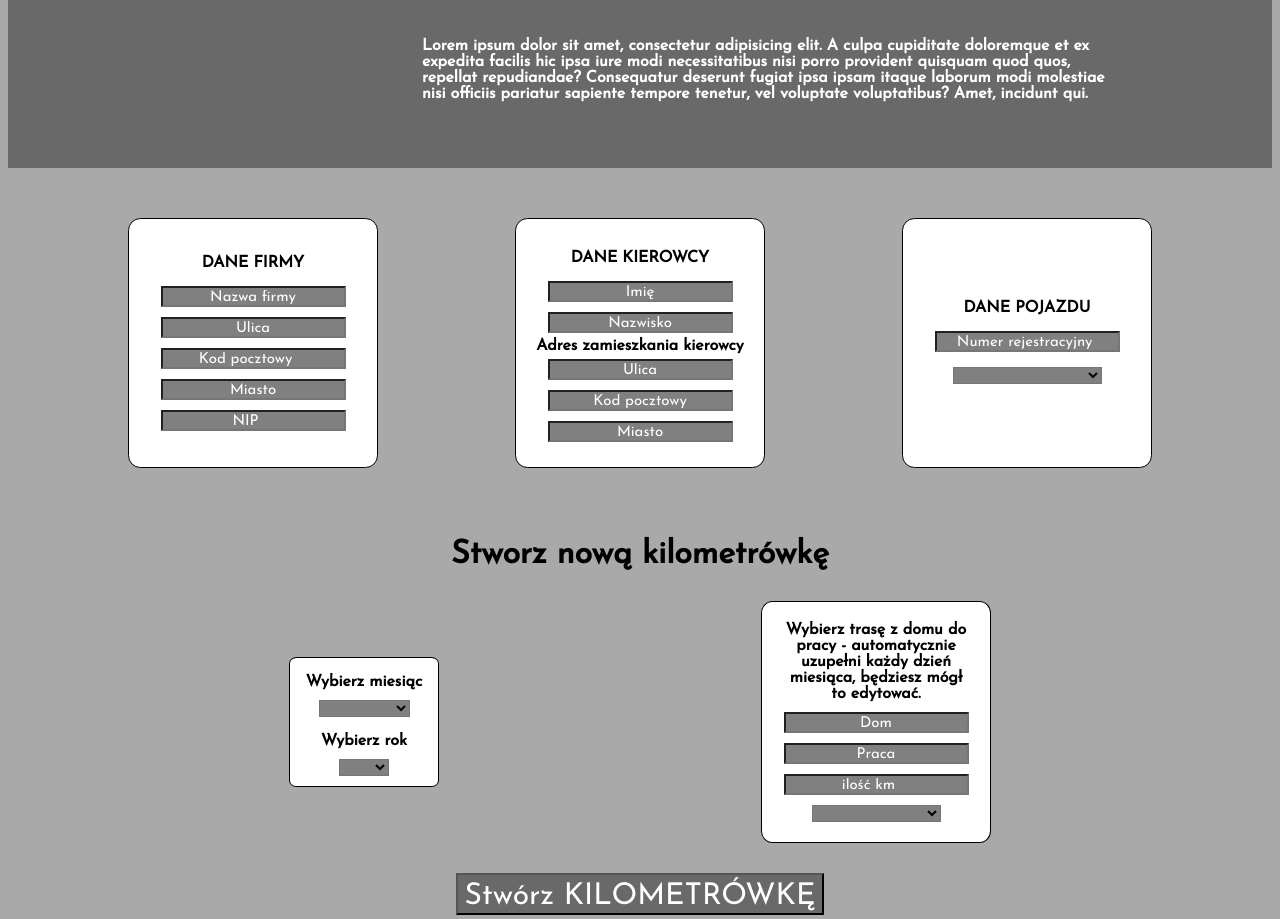
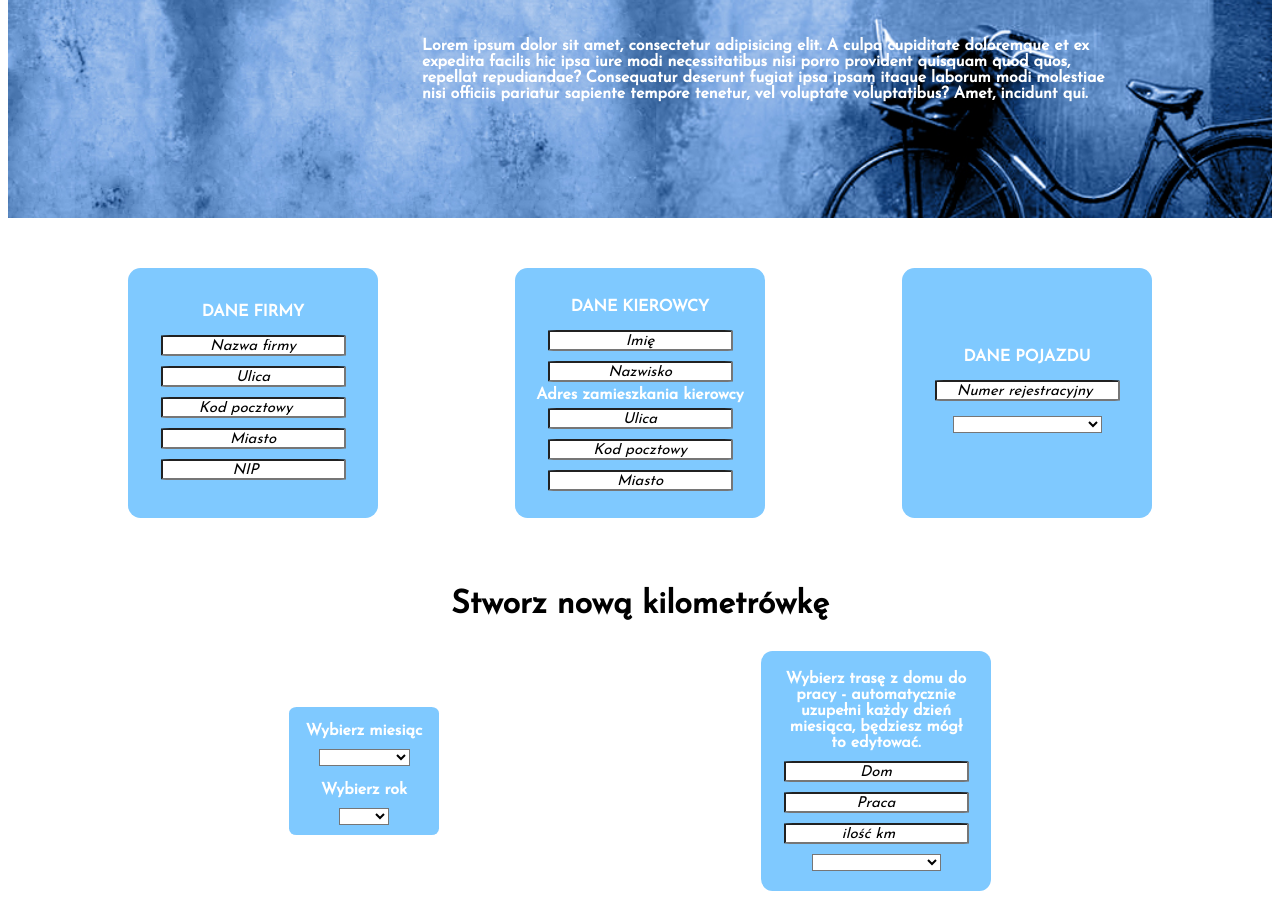
Before and after one commit to tomasz-cze/Distance_Log, a React (Create React App) app: page / in a window 1280 px wide. Shown: the top 919 px of the page. Built offline with nearby package versions, Linux system fonts and the light colour scheme.

Commit message:
css style changed, better readability

```diff
--- a/src/scss/_all.scss
+++ b/src/scss/_all.scss
@@ -1,11 +1,11 @@
-$backgroundColor1: darkgray;
+$backgroundColor1: white;
 $backgroundColor2: dimgray;
 $textColor: black;
-$formBackgroundColor: white;
+$formBackgroundColor: #7fc9ff;
 $borderColor: black;
 $inputColor: gray;
 $buttonColor1: dimgray;
-$color2: blue;
+$color2: white;
 
 * {
   box-sizing: border-box;
@@ -15,6 +15,7 @@ body {
   //background-image: url("../images/droga2.png");
   background-color: $backgroundColor1;
   font-weight: 700;
+  color: $color2;
   font-family: 'Josefin Sans','Playfair Display', serif;
 };
 
@@ -25,13 +26,14 @@ body {
 
 input {
   margin-top: 10px;
-  background-color: $inputColor;
+  background-color: $backgroundColor1;
+  border-radius: 5%;
 
 
 };
 
 button {
-  background-color: $buttonColor1 ;
+  background-color: $formBackgroundColor ;
 padding-top: 6px;
 
   font-family: 'Josefin Sans', cursive;
@@ -39,14 +41,15 @@ padding-top: 6px;
 
 select {
   margin-top: 10px;
-  background-color: $inputColor ;
+  background-color: $backgroundColor1 ;
 
   font-family: 'Josefin Sans','Playfair Display', serif;
 
 };
 
 ::placeholder {
-  color: white;
+  color: black;
+  font-style: italic;
   //font-weight: 700;
   font-size: 15px;
   text-align: center;
--- a/src/scss/main.css
+++ b/src/scss/main.css
@@ -2,8 +2,9 @@
   box-sizing: border-box; }
 
 body {
-  background-color: darkgray;
+  background-color: white;
   font-weight: 700;
+  color: white;
   font-family: 'Josefin Sans','Playfair Display', serif; }
 
 .container {
@@ -12,28 +13,32 @@ body {
 
 input {
   margin-top: 10px;
-  background-color: gray; }
+  background-color: white;
+  border-radius: 5%; }
 
 button {
-  background-color: dimgray;
+  background-color: #7fc9ff;
   padding-top: 6px;
   font-family: 'Josefin Sans', cursive; }
 
 select {
   margin-top: 10px;
-  background-color: gray;
+  background-color: white;
   font-family: 'Josefin Sans','Playfair Display', serif; }
 
 ::placeholder {
-  color: white;
+  color: black;
+  font-style: italic;
   font-size: 15px;
   text-align: center;
   font-family: 'Josefin Sans','Playfair Display', serif; }
 
 header {
-  background-color: dimgray;
+  background-image: url("../images/antique-bicycle-on-blue-painted-old-wall-background-header.jpg");
+  background-size: cover;
+  background-repeat: no-repeat;
   width: 100%;
-  height: 180px;
+  height: 230px;
   margin-top: -20px;
   color: white;
   padding-top: 20px; }
@@ -60,25 +65,22 @@ header {
     margin: 5px; }
   .companyForm .companyData {
     padding-top: 20px;
-    background-color: white;
+    background-color: #7fc9ff;
     border-radius: 5%;
     width: 250px;
-    height: 250px;
-    border: 1px solid black; }
+    height: 250px; }
   .companyForm .driverData {
     padding-top: 15px;
-    background-color: white;
+    background-color: #7fc9ff;
     border-radius: 5%;
     width: 250px;
-    height: 250px;
-    border: 1px solid black; }
+    height: 250px; }
   .companyForm .carData {
     padding-top: 65px;
-    background-color: white;
+    background-color: #7fc9ff;
     border-radius: 5%;
     width: 250px;
-    height: 250px;
-    border: 1px solid black; }
+    height: 250px; }
 
 form {
   margin-top: 10px;
@@ -100,21 +102,19 @@ form {
   .newRecordForm .calendar {
     display: block;
     width: 150px;
-    background-color: white;
+    background-color: #7fc9ff;
     float: left;
     text-align: center;
     border-radius: 5%;
-    padding-bottom: 10px;
-    border: 1px solid black; }
+    padding-bottom: 10px; }
   .newRecordForm .homeOffice {
     display: block;
     width: 230px;
     float: left;
     text-align: center;
-    background-color: white;
+    background-color: #7fc9ff;
     border-radius: 5%;
-    padding: 20px;
-    border: 1px solid black; }
+    padding: 20px; }
 
 .boxTableData {
   display: flex;
@@ -129,7 +129,8 @@ form {
   justify-content: center; }
   .createKM button {
     font-size: 30px;
-    color: white; }
+    color: white;
+    width: 100%; }
 
 .mainTable {
   width: 100%; }
@@ -145,10 +146,10 @@ form {
   font-size: 15px; }
 
 table {
+  color: black;
   border-collapse: collapse;
   width: 100%;
-  border: 3px solid black;
-  background-color: white;
+  background-color: #7fc9ff;
   font-family: 'Josefin Sans','Playfair Display', serif; }
 
 th, td {
@@ -158,7 +159,7 @@ th, td {
   height: 20px; }
 
 tr:nth-child(even) {
-  background-color: white;
+  background-color: #7fc9ff;
   height: 15px;
   padding: 3px; }
 
--- a/src/scss/partials/_companyForm.scss
+++ b/src/scss/partials/_companyForm.scss
@@ -14,7 +14,6 @@
     border-radius: 5%;
     width: 250px;
     height: 250px;
-    border: 1px solid $borderColor;
   }
   .driverData {
     padding-top: 15px;
@@ -22,7 +21,6 @@
     border-radius: 5%;
     width: 250px;
     height: 250px;
-    border: 1px solid $borderColor;
   }
   .carData {
     padding-top: 65px;
@@ -30,7 +28,6 @@
     border-radius: 5%;
     width: 250px;
     height: 250px;
-    border: 1px solid $borderColor;
   }
 }
 
--- a/src/scss/partials/_header.scss
+++ b/src/scss/partials/_header.scss
@@ -1,7 +1,10 @@
 header {
-  background-color: $backgroundColor2;
+  //background-color: $backgroundColor2;
+  background-image: url("../images/antique-bicycle-on-blue-painted-old-wall-background-header.jpg");
+  background-size: cover;
+  background-repeat: no-repeat;
   width:100%;
-  height: 180px;
+  height: 230px;
   margin-top: -20px;
   color: white;
 
--- a/src/scss/partials/_mainTable.scss
+++ b/src/scss/partials/_mainTable.scss
@@ -12,9 +12,9 @@
 }
 
 table {
+  color: black;
   border-collapse: collapse;
   width: 100%;
-  border: 3px solid $borderColor;
   background-color: $formBackgroundColor;
   font-family: 'Josefin Sans','Playfair Display', serif;
 }
--- a/src/scss/partials/_newRecordForm.scss
+++ b/src/scss/partials/_newRecordForm.scss
@@ -23,7 +23,6 @@
     text-align: center;
     border-radius: 5%;
     padding-bottom: 10px;
-    border: 1px solid $borderColor;
   }
   .homeOffice {
     display: block;
@@ -33,7 +32,6 @@
     background-color:  $formBackgroundColor;
     border-radius: 5%;
     padding: 20px;
-    border: 1px solid $borderColor;
   }
 }
 
@@ -53,6 +51,7 @@
   button {
     font-size: 30px;
     color: white;
+    width: 100%;
   }
 }
 
```
Also changed, not shown: src/images/antique-bicycle-on-blue-painted-old-wall-background-header.jpg (added), src/images/road-winter-snow-header.jpg (added).
